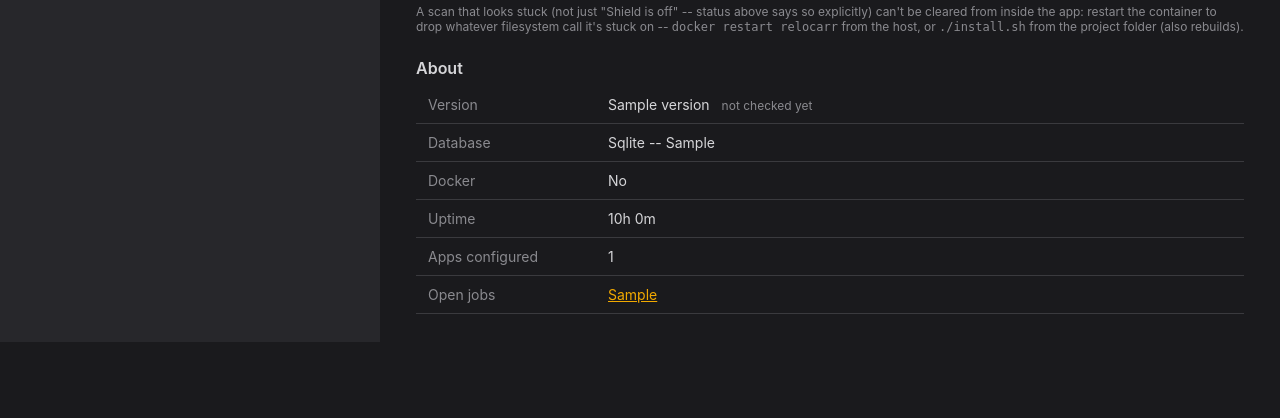
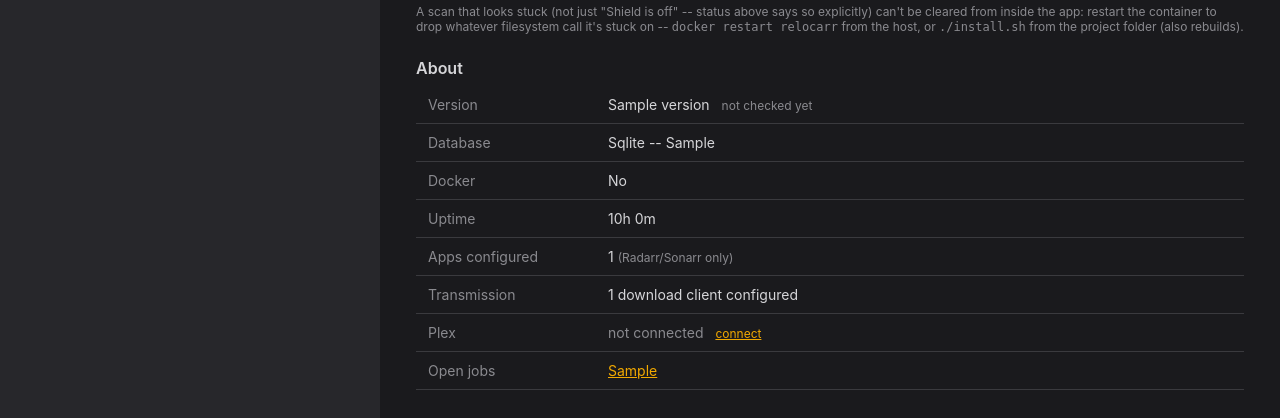
Before and after one commit to a000a999a/relocarr, a Python web app: template src/relocarr/web/templates/system.html in a window 1280 px wide. Shown: the part 470-888 px from the top of the page. Before the commit the page ends 812 px from the top, so only its background shows below. Run offline with Jinja, Linux system fonts and the light colour scheme; the template is opened without the code that fills it: most values are stand-ins (such as "Sample title", 1, 10 or a date in 2020).

Commit message:
Backlog items 1 and 3: expand About card, verify files still exist
Item 1: "Apps configured" only ever counted the `apps` table (Radarr/
Sonarr), which a user reasonably read as covering Transmission and Plex
too -- neither has its own row there (Transmission is a download_clients
row per app; Plex is kept out of `apps` entirely, it has none of the
transfer-destination concepts that table is built around). Rather than
changing what the count means, added separate About lines for
Transmission (download client count) and Plex (connected/not, with an
edit/connect link) so each stays accurate to what it actually measures.

Item 3: jobs_cleanup_torrents only ever trusted a job's historical DONE
state, never re-checked that the published file is still actually there.
A job's state is set once and never revisited, so if the target file
were deleted or moved by anything else afterward, the old DONE row alone
would still call its torrent a safe duplicate -- deleting it would then
remove what might be the only copy left. Each candidate is now
cross-checked against the background library scan (movie_library_cache)
before being offered; a missing file is logged and skipped. Deliberately
reads the existing periodic scan rather than a live Path.is_file() call,
which would reintroduce the exact "unprotected stat() can hang a page on
a wedged mount" bug already fixed elsewhere (disk_health.py/library.py).

Item 2 (redownload threshold) needed no code change -- confirmed
MIN_SIZE_REDUCTION_RATIO = 0.95 in arr/radarr.py (at least a 5%
reduction required, not <10% as recalled) and left as-is.

Co-Authored-By: Claude Sonnet 5 <noreply@anthropic.com>

```diff
--- a/src/relocarr/web/templates/system.html
+++ b/src/relocarr/web/templates/system.html
@@ -94,7 +94,28 @@
   <tr><td style="color: var(--text-dim);">Database</td><td>Sqlite -- {{ db_path }}</td></tr>
   <tr><td style="color: var(--text-dim);">Docker</td><td>{{ "Yes" if in_docker else "No" }}</td></tr>
   <tr><td style="color: var(--text-dim);">Uptime</td><td>{{ uptime_seconds // 3600 }}h {{ (uptime_seconds % 3600) // 60 }}m</td></tr>
-  <tr><td style="color: var(--text-dim);">Apps configured</td><td>{{ app_count }}</td></tr>
+  <tr><td style="color: var(--text-dim);">Apps configured</td><td>{{ app_count }} <span style="color: var(--text-dim); font-size: 12px;">(Radarr/Sonarr only)</span></td></tr>
+  <tr>
+    <td style="color: var(--text-dim);">Transmission</td>
+    <td>
+      {% if download_client_count %}
+        {{ download_client_count }} download client{{ "s" if download_client_count != 1 else "" }} configured
+      {% else %}
+        <span style="color: var(--text-dim);">none configured</span>
+      {% endif %}
+    </td>
+  </tr>
+  <tr>
+    <td style="color: var(--text-dim);">Plex</td>
+    <td>
+      {% if plex_status.configured %}
+        <span style="color: #81c995;">Connected</span>
+      {% else %}
+        <span style="color: var(--text-dim);">not connected</span>
+      {% endif %}
+      <a href="/settings/plex" style="color: var(--accent); margin-left: 8px; font-size: 12px;">{{ "edit" if plex_status.configured else "connect" }}</a>
+    </td>
+  </tr>
   <tr><td style="color: var(--text-dim);">Open jobs</td><td><a href="/jobs" style="color: var(--accent);">{{ open_jobs }}</a></td></tr>
 </table>
 {% endblock %}
```
Also changed, not shown: src/relocarr/web/routes.py (+47 -0 lines), tests/test_jobs_routes.py (+35 -0 lines), tests/test_settings_pages.py (+30 -0 lines).
